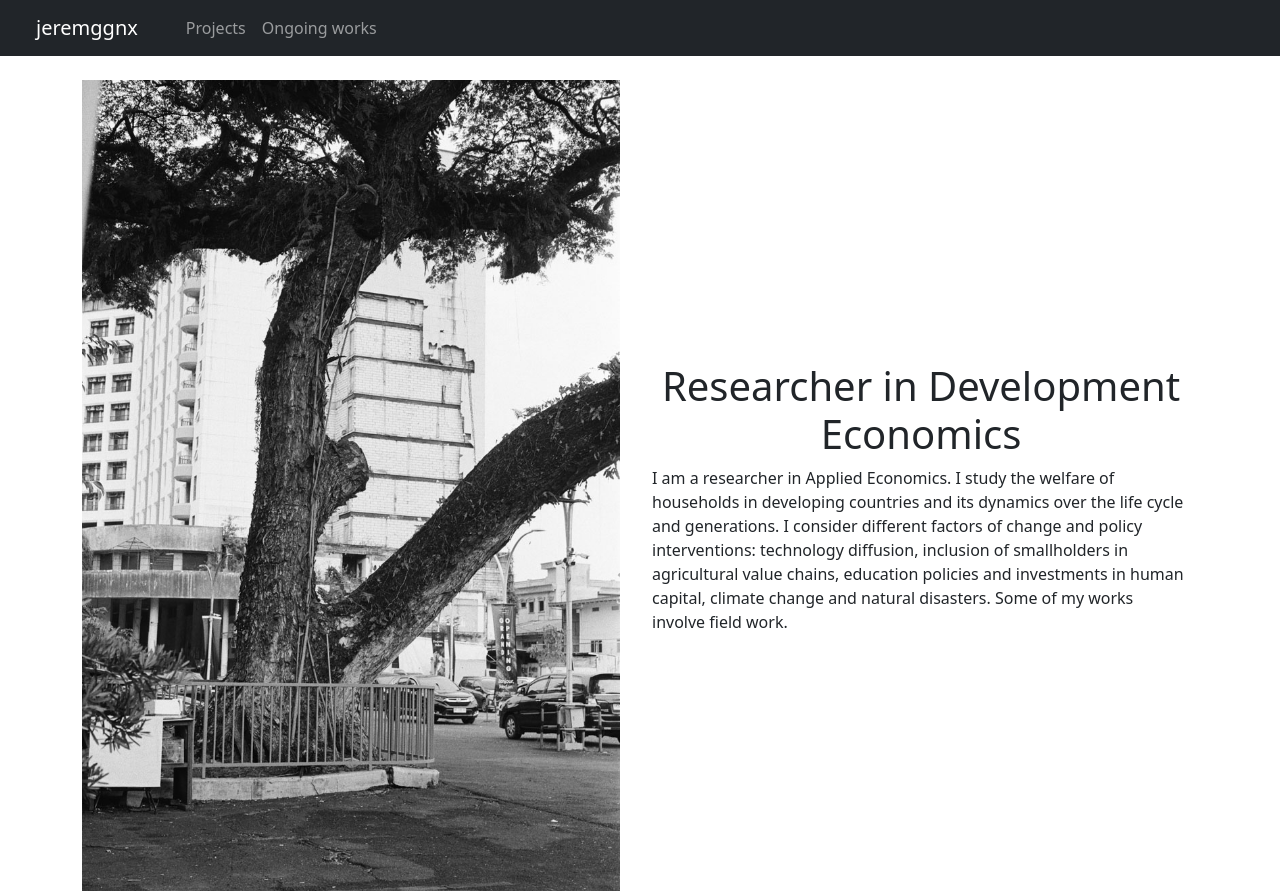
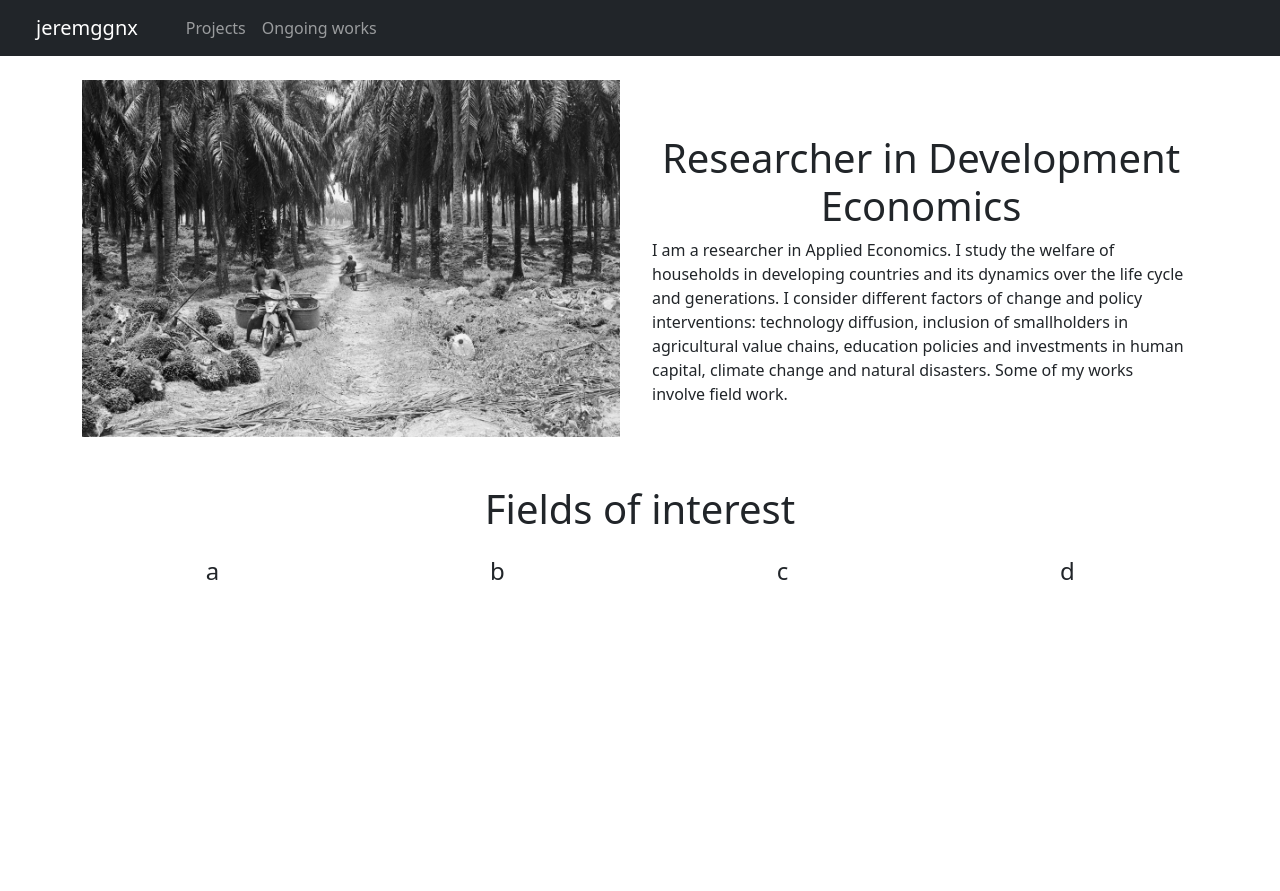
Before and after one commit to jeremggnx/jeremiegignoux.github.io, a plain HTML site: page index.html in a window 1280 px wide. Shown: the top 891 px of the page. After the commit the page ends 800 px from the top, so only its background shows below. Drawn offline with nearby package versions, Linux system fonts and the light colour scheme.

Commit message:
Update index.html to change image

```diff
--- a/index.html
+++ b/index.html
@@ -36,7 +36,7 @@
     <div class="container my-4 ">
     <div class="row justify-content-center">
         <div class="col-lg mb-lg-4">
-            <img src="img1_000044940022.jpeg" class="img-fluid" alt="" srcset="">
+            <img src="img2.000044940006.jpeg" class="img-fluid" alt="" srcset="">
         </div>
         <div class="col-lg mx-2 align-self-center">
             <div class="my-3">
```
